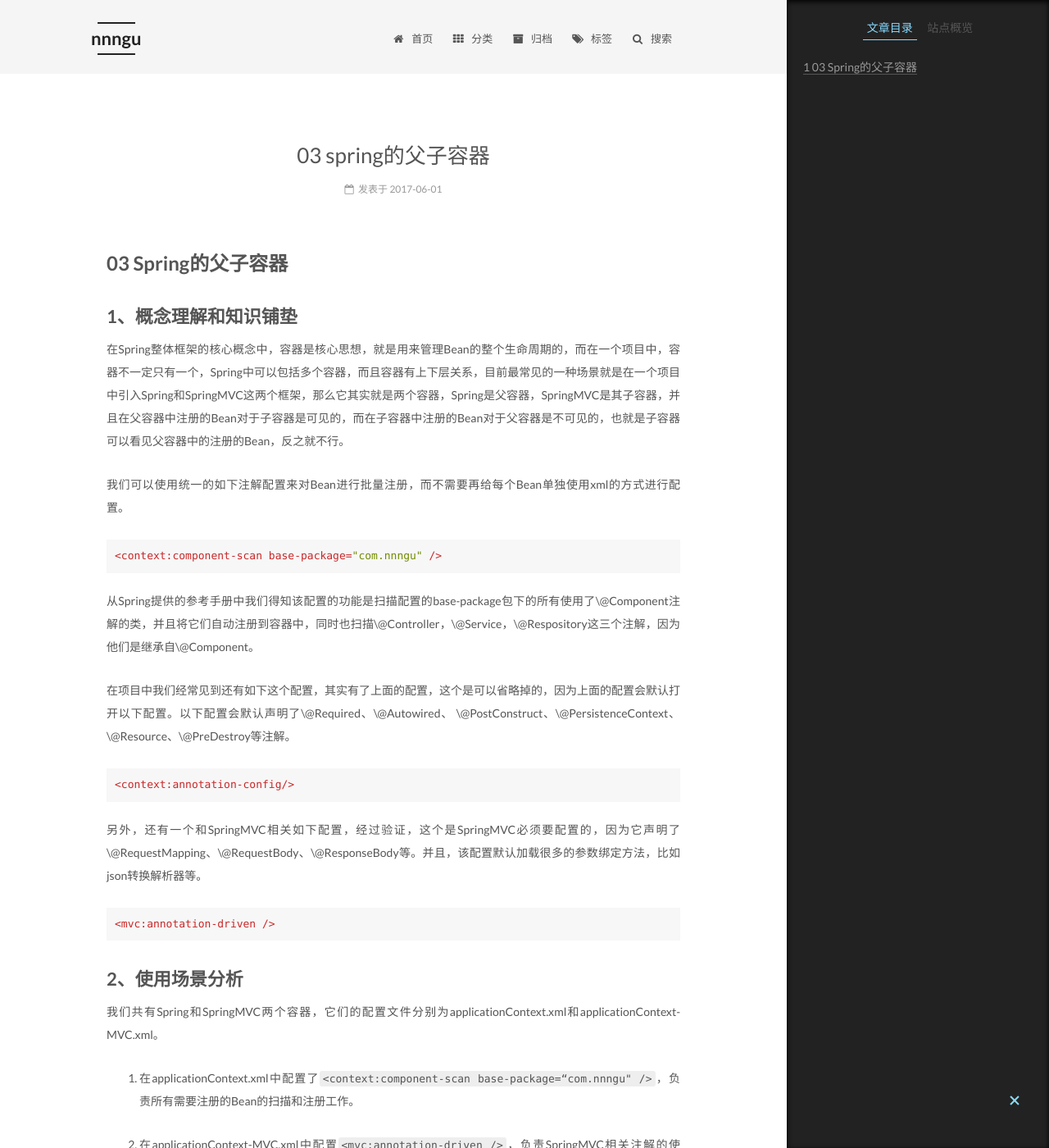
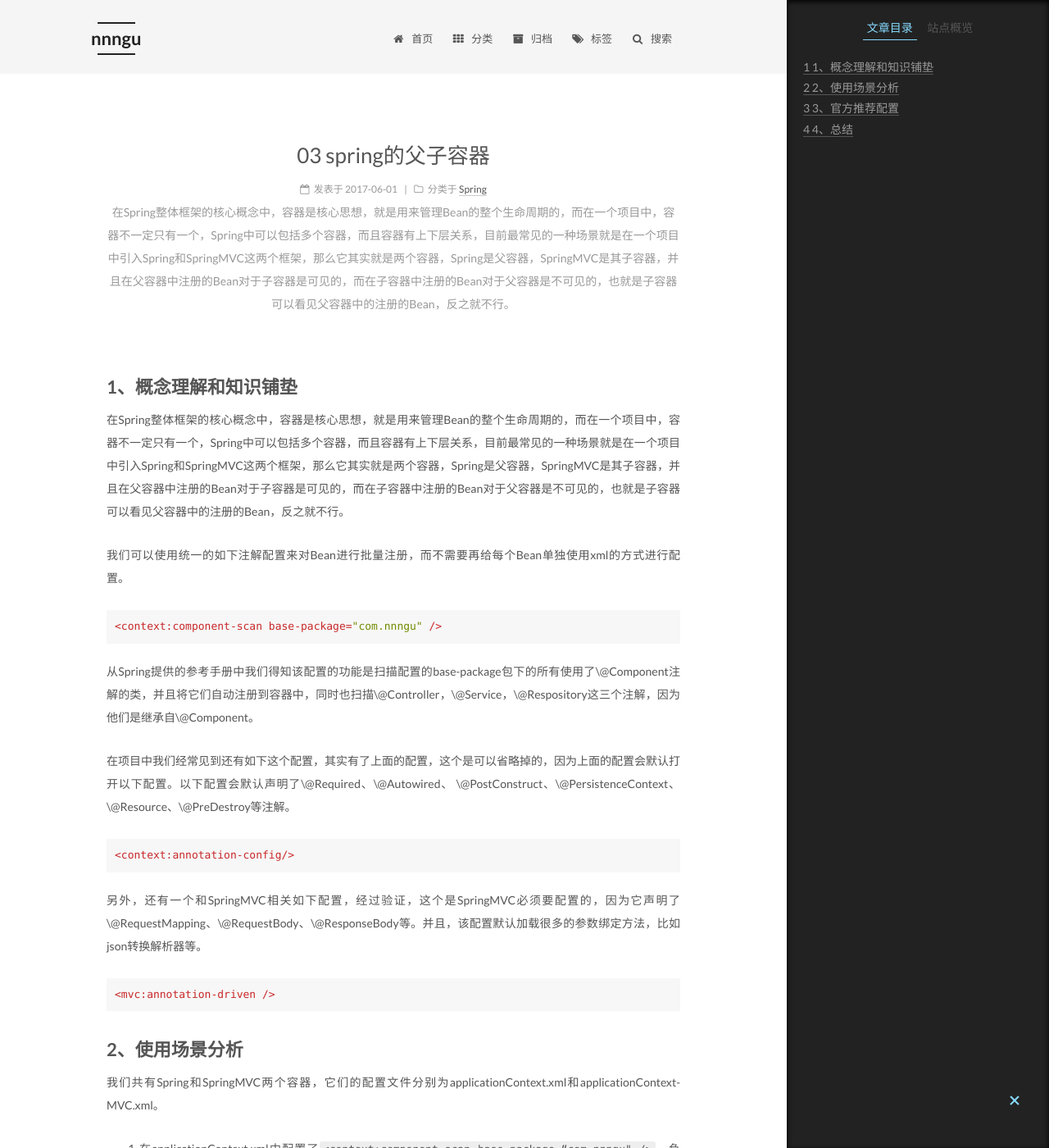
Before and after one commit to nnngu/LearningNotes, a Jekyll site: the page built from _posts/2017-06-01-03 Spring的父子容器.md, in a window 1280 px wide and 1400 px high. Shown: the whole window at 82% size. Built offline with Jekyll 4.4.1, drawn with Linux system fonts in a browser that asks for light colours.

Commit message:
修改文件: _posts/2017-06-01-03 Spring的父子容器.md

```diff
--- a/_posts/2017-06-01-03 Spring的父子容器.md
+++ b/_posts/2017-06-01-03 Spring的父子容器.md
@@ -1,4 +1,7 @@
-# 03 Spring的父子容器
+---
+categories: Spring
+description: 在Spring整体框架的核心概念中，容器是核心思想，就是用来管理Bean的整个生命周期的，而在一个项目中，容器不一定只有一个，Spring中可以包括多个容器，而且容器有上下层关系，目前最常见的一种场景就是在一个项目中引入Spring和SpringMVC这两个框架，那么它其实就是两个容器，Spring是父容器，SpringMVC是其子容器，并且在父容器中注册的Bean对于子容器是可见的，而在子容器中注册的Bean对于父容器是不可见的，也就是子容器可以看见父容器中的注册的Bean，反之就不行。
+---
 
 ## 1、概念理解和知识铺垫
 
```
